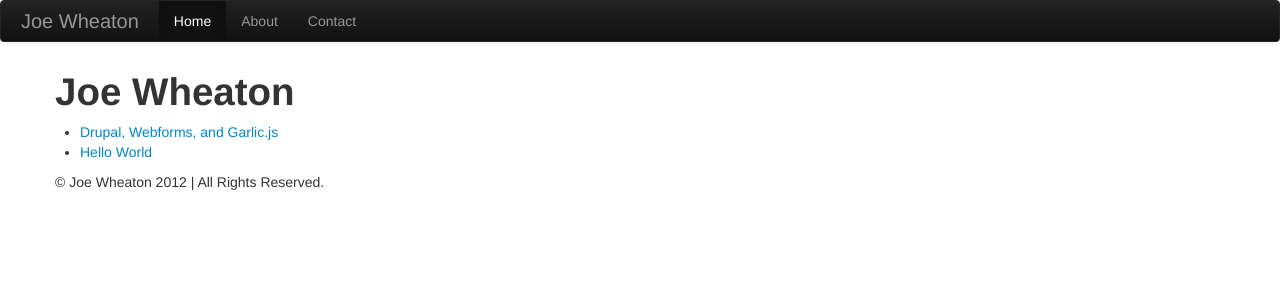
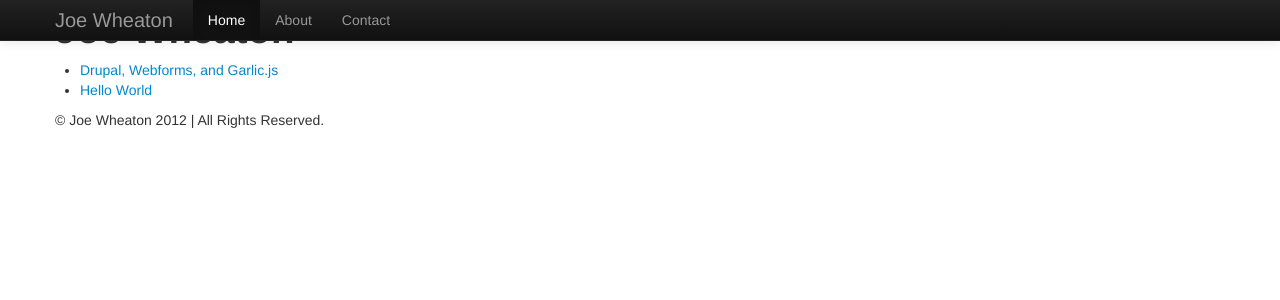
Before and after one commit to jdwfly/jdwfly.github.com, a Jekyll site: the page built from index.html, in a window 1280 px wide. Shown: the top 300 px of the page. Built offline with Jekyll 4.4.1, drawn with Linux system fonts in a browser that asks for light colours.

Commit message:
fixed navbar

```diff
--- a/_layouts/default.html
+++ b/_layouts/default.html
@@ -12,7 +12,7 @@
   <script src="/js/modernizr.js"></script>
 </head>
 <body>
-  <nav class="navbar navbar-inverse">
+  <nav class="navbar navbar-inverse navbar-fixed-top">
     <div class="navbar-inner">
       <div class="container">
         <a class="brand" href="#">Joe Wheaton</a>
```
